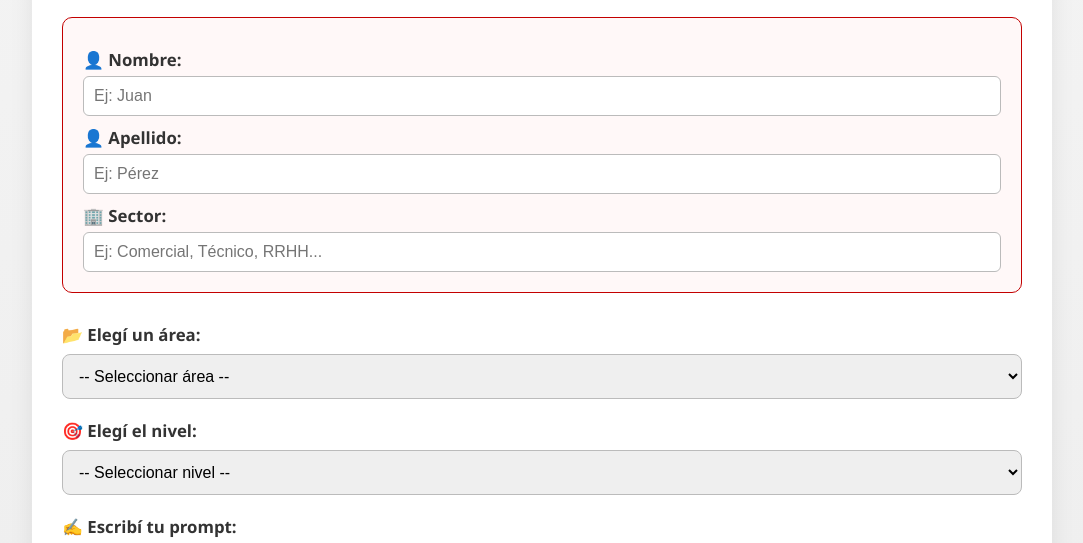
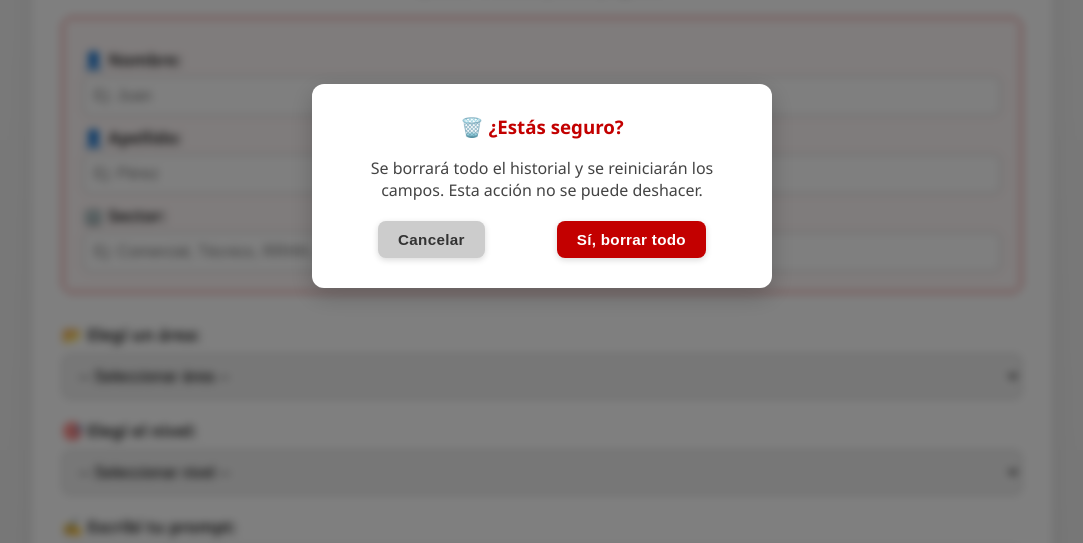
Before and after one commit to fgarcia93mdz/aprende_ia, a plain HTML site: page index.html in a window 1280 px wide. Shown: the part 214-757 px from the top of the page, without its empty margins (98-1181 px from the left). Drawn offline with Linux system fonts and the light colour scheme.

Commit message:
Correcciones en css y en html y js, en especial para mejorar la estética

```diff
--- a/index.html
+++ b/index.html
@@ -4,6 +4,12 @@
 <head>
   <meta charset="UTF-8">
   <meta name="viewport" content="width=device-width, initial-scale=1.0">
+  <meta name="description" content="Simulador de IA aplicada al trabajo para mejorar la redacción de prompts.">
+  <meta name="keywords" content="IA, inteligencia artificial, redacción de prompts, Maxiseguridad, protección contra incendios">
+  <meta name="author" content="Maxiseguridad">
+  <link rel="icon" href="favicon.ico" type="image/x-icon">
+  <link rel="apple-touch-icon" href="apple-touch-icon.png">
+  <link rel="manifest" href="manifest.json">
   <title>Simulador IA - Maxiseguridad</title>
   <link rel="stylesheet" href="style.css">
   <script src="https://cdnjs.cloudflare.com/ajax/libs/html2pdf.js/0.10.1/html2pdf.bundle.min.js"></script>
@@ -114,28 +120,22 @@
     <button class="borrar" onclick="borrarHistorial()">🗑️ Borrar historial</button>
   </section>
 
+  <div id="modalConfirmacion" class="modal oculto">
+    <div class="modal-contenido">
+      <h3>🗑️ ¿Estás seguro?</h3>
+      <p>Se borrará todo el historial y se reiniciarán los campos. Esta acción no se puede deshacer.</p>
+      <div class="modal-acciones">
+        <button class="cancelar" onclick="cerrarModal()">Cancelar</button>
+        <button class="confirmar" onclick="confirmarBorrado()">Sí, borrar todo</button>
+      </div>
+    </div>
+  </div>
+
   <footer>
     <p>© 2023 Maxiseguridad. Todos los derechos reservados.</p>
     <p>Desarrollado por <a href="https://www.maxiseguridad.com" target="_blank">Maxiseguridad</a></p>
   </footer>
 
-  <script>
-    window.addEventListener("DOMContentLoaded", () => {
-      const guia = document.getElementById("guia");
-      const guiaVisible = localStorage.getItem("guiaVisible");
-      if (guiaVisible === "true") {
-        guia.classList.remove("oculto");
-      } else {
-        guia.classList.add("oculto");
-      }
-    });
-
-    function toggleGuia() {
-      const guia = document.getElementById("guia");
-      guia.classList.toggle("oculto");
-      localStorage.setItem("guiaVisible", !guia.classList.contains("oculto"));
-    }
-  </script>
   <script src="script.js"></script>
 </body>
 
--- a/script.js
+++ b/script.js
@@ -290,10 +290,17 @@ function toggleGuia() {
 window.addEventListener("DOMContentLoaded", () => {
   const guia = document.getElementById("guia");
   const guiaVisible = localStorage.getItem("guiaVisible");
+  const historialData = JSON.parse(localStorage.getItem("historialIA")) || [];
+
   if (guiaVisible === "true") {
     guia.classList.remove("oculto");
   } else {
     guia.classList.add("oculto");
+  }
+
+  if (historialData.length === 0) {
+    document.getElementById("pantallaFinal").classList.add("oculto");
+    document.getElementById("historial").classList.add("oculto");
   }
 
   const areaGuardada = localStorage.getItem("area");
@@ -304,6 +311,7 @@ window.addEventListener("DOMContentLoaded", () => {
 
   if (areaGuardada && nivelGuardado) cambiarEscenario();
 });
+
 
 function mostrarPantallaFinal(nivelDetectado) {
   const pantalla = document.getElementById("pantallaFinal");
@@ -422,9 +430,14 @@ function exportarHistorial() {
 }
 
 function borrarHistorial() {
-  const confirmar = confirm("¿Estás seguro de que querés borrar todo el historial y reiniciar los campos?");
-  if (!confirmar) return;
+  document.getElementById("modalConfirmacion").classList.remove("oculto");
+}
 
+function cerrarModal() {
+  document.getElementById("modalConfirmacion").classList.add("oculto");
+}
+
+function confirmarBorrado() {
   localStorage.removeItem("historialIA");
 
   document.getElementById("historialTabla").innerHTML = "<p>Historial borrado exitosamente.</p>";
@@ -439,4 +452,8 @@ function borrarHistorial() {
   document.getElementById("analisis").classList.add("oculto");
   document.getElementById("respuesta").classList.add("oculto");
   document.getElementById("escenario").classList.add("oculto");
+  document.getElementById("pantallaFinal").classList.add("oculto");
+  document.getElementById("historial").classList.add("oculto");
+
+  cerrarModal();
 }
--- a/style.css
+++ b/style.css
@@ -343,3 +343,82 @@ button.borrar:hover {
     font-size: 1.4em;
   }
 }
+
+.modal {
+  position: fixed;
+  top: 0;
+  left: 0;
+  width: 100%;
+  height: 100%;
+  background: rgba(0, 0, 0, 0.5);
+  backdrop-filter: blur(4px);
+  display: flex;
+  align-items: center;
+  justify-content: center;
+  z-index: 999;
+}
+
+.modal-contenido {
+  background: #ffffff;
+  padding: 30px;
+  border-radius: 12px;
+  max-width: 400px;
+  width: 90%;
+  text-align: center;
+  box-shadow: 0 8px 25px rgba(0, 0, 0, 0.2);
+  animation: fadeIn 0.4s ease-in-out;
+}
+
+.modal-contenido h3 {
+  margin-top: 0;
+  color: #c30000;
+}
+
+.modal-contenido p {
+  margin: 15px 0;
+  color: #444;
+}
+
+.modal-acciones {
+  display: flex;
+  justify-content: space-around;
+  margin-top: 20px;
+}
+
+.modal-acciones button {
+  padding: 10px 20px;
+  border: none;
+  border-radius: 8px;
+  font-weight: bold;
+  cursor: pointer;
+  font-size: 0.95em;
+  transition: background 0.3s ease;
+}
+
+.modal-acciones .cancelar {
+  background: #ccc;
+  color: #333;
+}
+
+.modal-acciones .cancelar:hover {
+  background: #aaa;
+}
+
+.modal-acciones .confirmar {
+  background: #c30000;
+  color: white;
+}
+
+.modal-acciones .confirmar:hover {
+  background: #9f0000;
+}
+
+#historialTabla p {
+  text-align: center;
+  background: #fff5f5;
+  color: #c30000;
+  padding: 16px;
+  border-radius: 10px;
+  box-shadow: 0 0 6px rgba(0, 0, 0, 0.05);
+  font-style: italic;
+}
```
Also changed, not shown: icon-192.png (added), icon-512.png (added), icon.svg (added), manifest.json (added).
